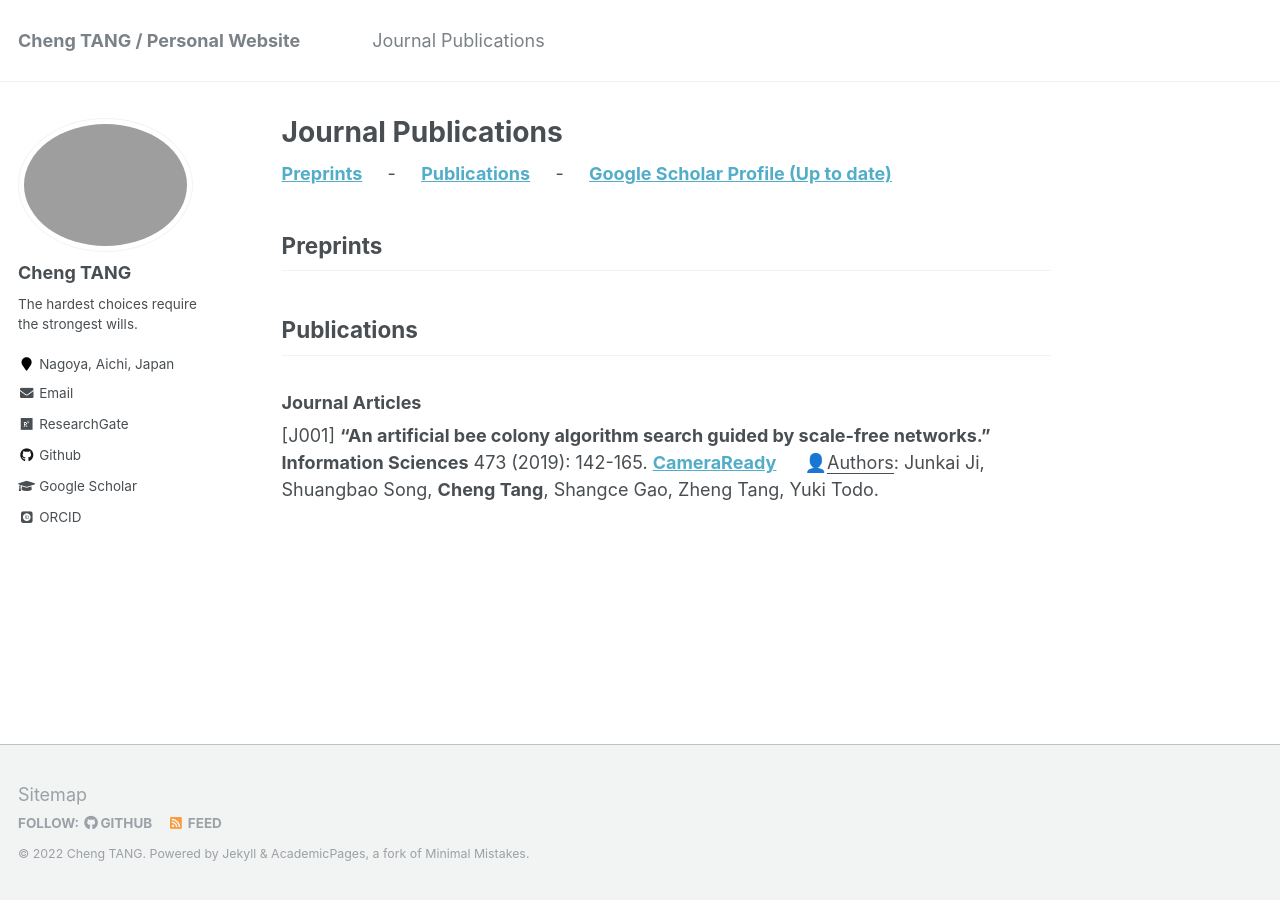
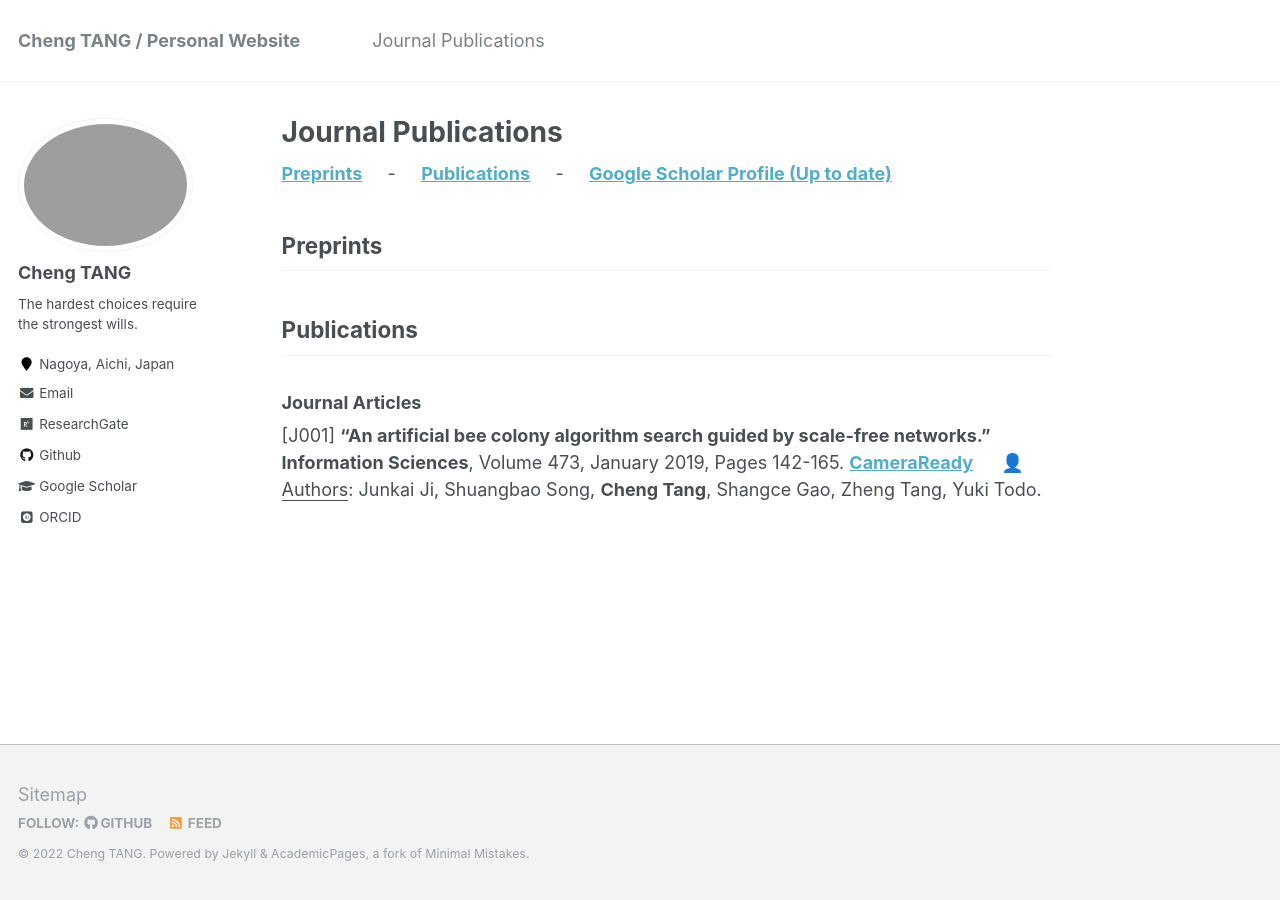
Before and after one commit to ChengTANG-AI/chengtang-ai.github.io, a Jekyll site: the page built from _pages/JournalPublications.md, in a window 1280 px wide. Built offline with Jekyll 4.4.1, drawn with Linux system fonts in a browser that asks for light colours; some web fonts are replaced.

Commit message:
Update JournalPublications.md

```diff
--- a/_pages/JournalPublications.md
+++ b/_pages/JournalPublications.md
@@ -33,5 +33,5 @@
 
 
 
-[J001] **"An artificial bee colony algorithm search guided by scale-free networks." Information Sciences** 473 (2019): 142-165. **[CameraReady](https://doi.org/10.1016/j.ins.2018.09.034)**
+[J001] **"An artificial bee colony algorithm search guided by scale-free networks." Information Sciences**, Volume 473, January 2019, Pages 142-165. **[CameraReady](https://doi.org/10.1016/j.ins.2018.09.034)**
 &emsp; 👤<u>Authors</u>: Junkai Ji, Shuangbao Song, **Cheng Tang**, Shangce Gao, Zheng Tang, Yuki Todo.
```
